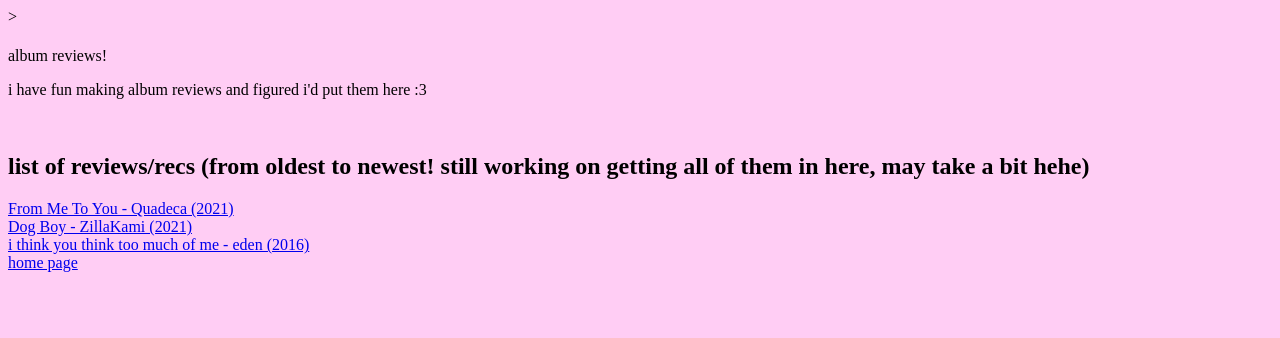
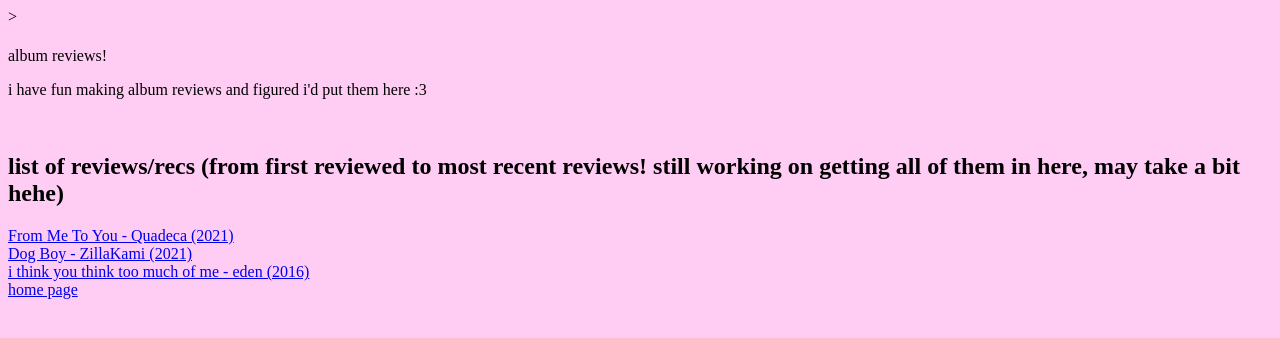
Before and after one commit to firefromheat/firefromheat.github.io, a plain HTML site: page reviewIndex.html in a window 1280 px wide. Drawn offline with Linux system fonts and the light colour scheme.

Commit message:
Update reviewIndex.html

```diff
--- a/reviewIndex.html
+++ b/reviewIndex.html
@@ -4,7 +4,7 @@
 <h1 style="color: rgb(0, 0, 0)"></h1>album reviews! </h1>
 <p style="color: rgb(0, 0, 0)">i have fun making album reviews and figured i'd put them here :3</p>
 <br>
-<h2 style="color: rgb(0, 0, 0)">list of reviews/recs (from oldest to newest! still working on getting all of them in here, may take a bit hehe)</h2>
+<h2 style="color: rgb(0, 0, 0)">list of reviews/recs (from first reviewed to most recent reviews! still working on getting all of them in here, may take a bit hehe)</h2>
 <div>
     <a href="https://firefromheat.github.io/fmtyQD">From Me To You - Quadeca (2021)</a>
     <br>
```
